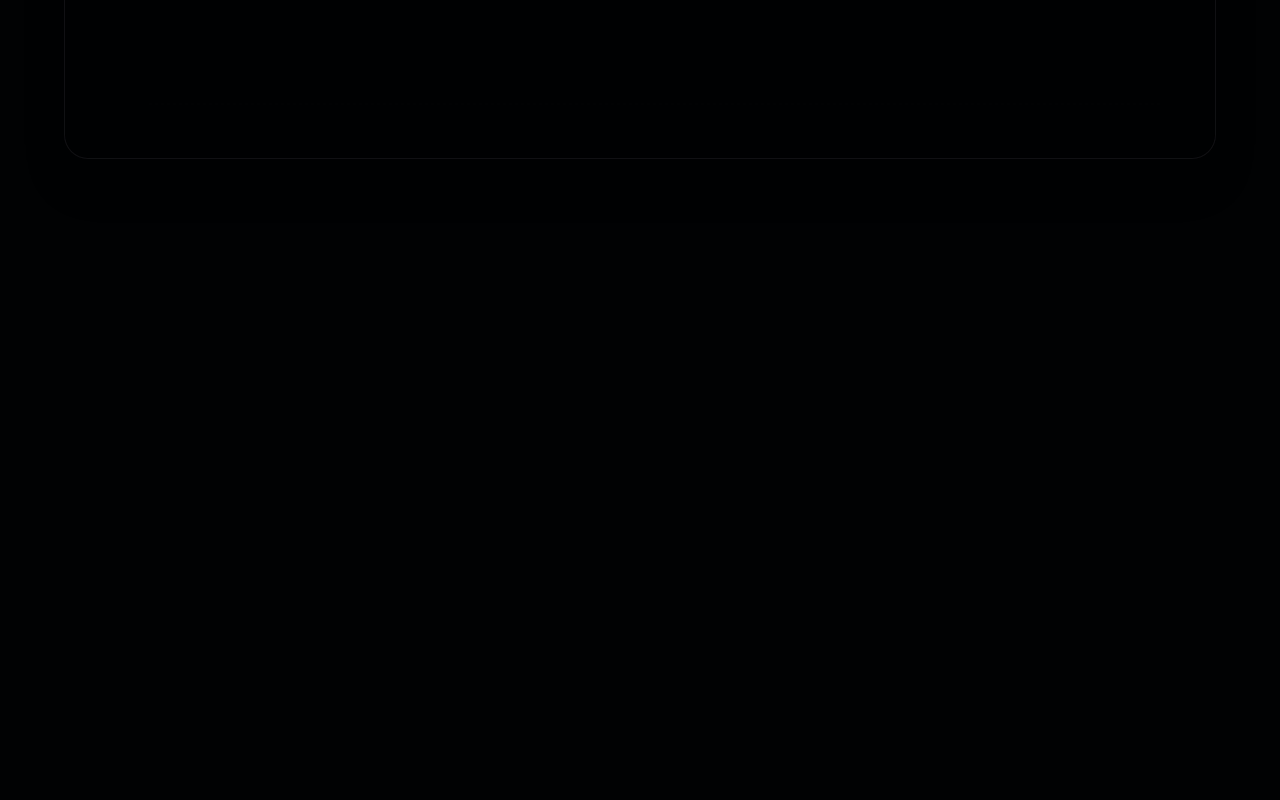
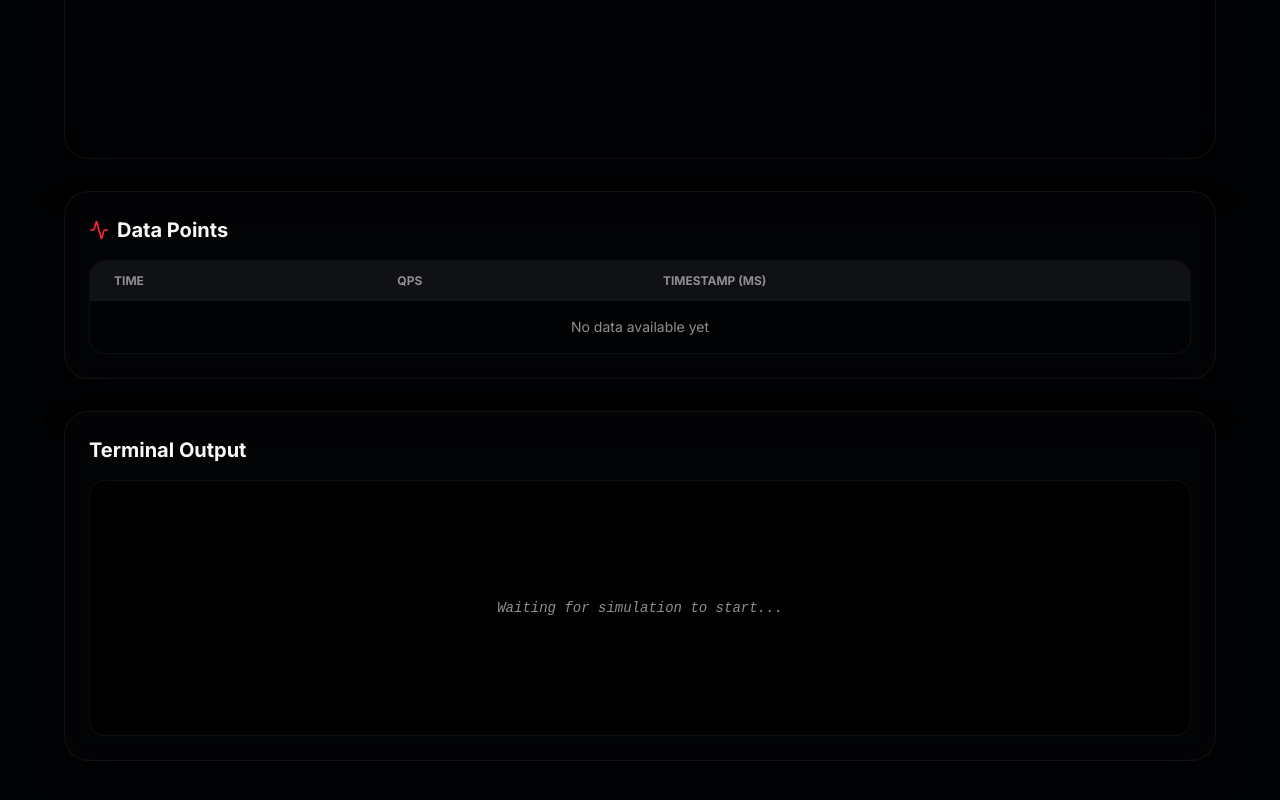
Before and after one commit to asmitP26/Distributed-High-QPS-search-engine-, a Next.js app in the folder Frontend/: page /simulation in a window 1280 px wide. Shown: the part 710-1510 px from the top of the page. Before the commit the page ends 933 px from the top, so only its background shows below. Built offline with nearby package versions, Linux system fonts and the light colour scheme.

Commit message:
table and terminal output added

```diff
--- a/Frontend/app/simulation/page.tsx
+++ b/Frontend/app/simulation/page.tsx
@@ -221,6 +221,66 @@ export default function SimulationPage() {
             </div>
           </div>
         </div>
+
+        {/* Data Table Section */}
+        <div className="mb-8 p-6 rounded-3xl border border-white/5 bg-card/60 backdrop-blur-xl shadow-2xl">
+          <h2 className="text-xl font-bold mb-4 flex items-center gap-2">
+            <Activity className="w-5 h-5 text-primary" /> Data Points
+          </h2>
+          <div className="overflow-x-auto rounded-xl border border-white/5 bg-background/50 max-h-64 overflow-y-auto">
+            <table className="w-full text-sm text-left">
+              <thead className="text-xs uppercase bg-muted/50 text-muted-foreground sticky top-0 backdrop-blur-md">
+                <tr>
+                  <th scope="col" className="px-6 py-3">Time</th>
+                  <th scope="col" className="px-6 py-3">QPS</th>
+                  <th scope="col" className="px-6 py-3">Timestamp (ms)</th>
+                </tr>
+              </thead>
+              <tbody>
+                {data.length === 0 ? (
+                  <tr>
+                    <td colSpan={3} className="px-6 py-4 text-center text-muted-foreground">
+                      No data available yet
+                    </td>
+                  </tr>
+                ) : (
+                  [...data].reverse().map((point, idx) => (
+                    <tr key={idx} className="border-b border-white/5 hover:bg-muted/30 transition-colors">
+                      <td className="px-6 py-3">{point.displayTime}</td>
+                      <td className="px-6 py-3 font-medium text-primary">{point.time.toFixed(2)}</td>
+                      <td className="px-6 py-3 text-muted-foreground">{point.timestamp}</td>
+                    </tr>
+                  ))
+                )}
+              </tbody>
+            </table>
+          </div>
+        </div>
+
+        {/* Logs Section */}
+        <div className="mb-8 p-6 rounded-3xl border border-white/5 bg-card/60 backdrop-blur-xl shadow-2xl">
+          <h2 className="text-xl font-bold mb-4">Terminal Output</h2>
+          <div
+            ref={logContainerRef}
+            className="h-64 overflow-y-auto p-4 rounded-xl border border-white/5 bg-black/60 font-mono text-sm shadow-inner"
+          >
+            {logs.length === 0 ? (
+               <div className="text-muted-foreground italic h-full flex items-center justify-center">
+                 Waiting for simulation to start...
+               </div>
+            ) : (
+              logs.map((log) => (
+                <div key={log.id} className="mb-1 border-b border-white/10 pb-1 last:border-0 hover:bg-white/5 px-2 rounded break-all whitespace-pre-wrap">
+                  <span className="text-primary/70 mr-3 opacity-50">[{new Date(log.timestamp).toLocaleTimeString()}]</span>
+                  <span className={`${log.raw.includes('ERROR') ? 'text-red-400' : 'text-green-400/90'}`}>
+                    {log.raw}
+                  </span>
+                </div>
+              ))
+            )}
+          </div>
+        </div>
+
       </div>
     </div>
   );
```
